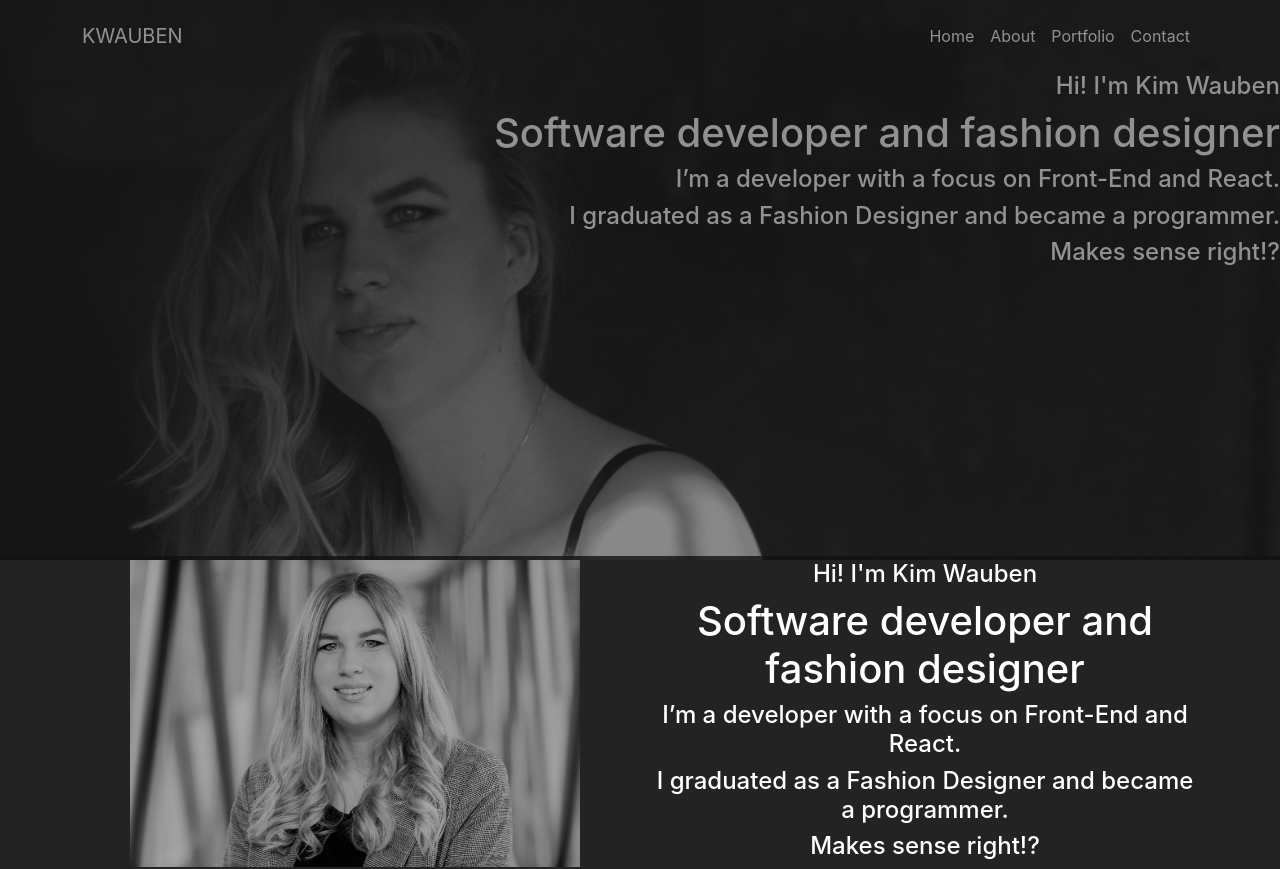
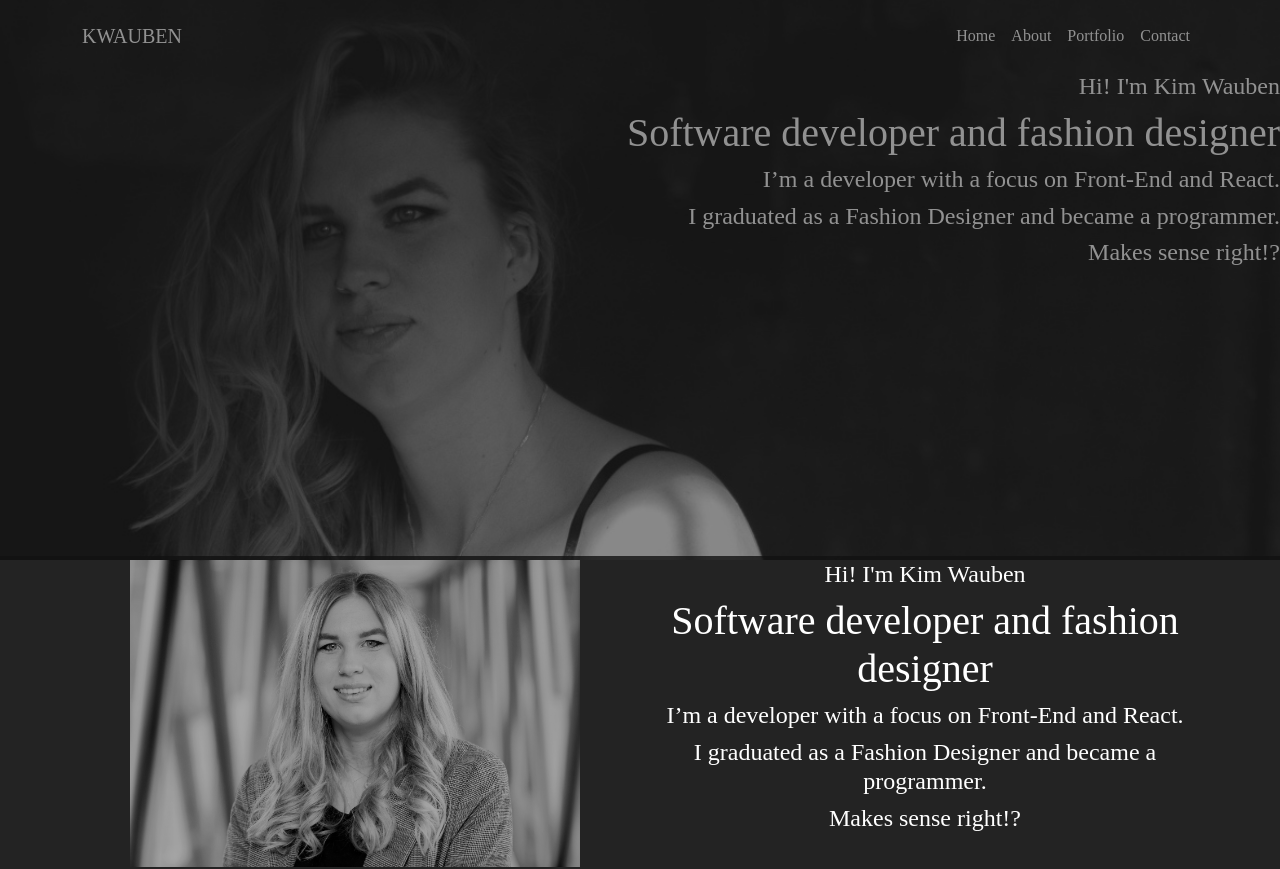
Before and after one commit to KimW1998/portfolio-kwauben, a React (Create React App) app: page / in a window 1280 px wide. Shown: the top 869 px of the page. Built offline with nearby package versions, Linux system fonts and the light colour scheme.

Commit message:
changed overall font family

```diff
--- a/src/App.css
+++ b/src/App.css
@@ -2,6 +2,7 @@
   text-align: center;
   background: #232323;
   min-height: 1500px;
+  font-family: 'Lekton';
 }
 .photo-header{
 height: 560.35px;
```
